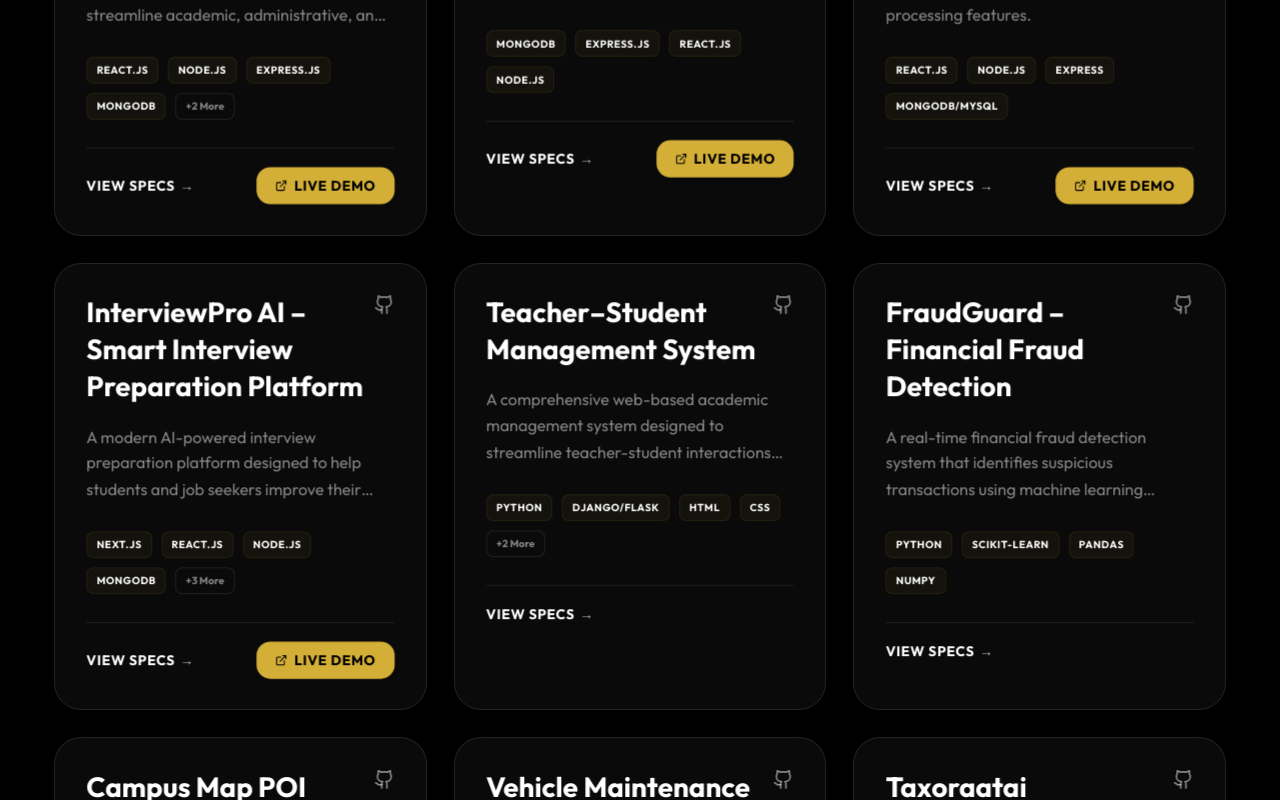
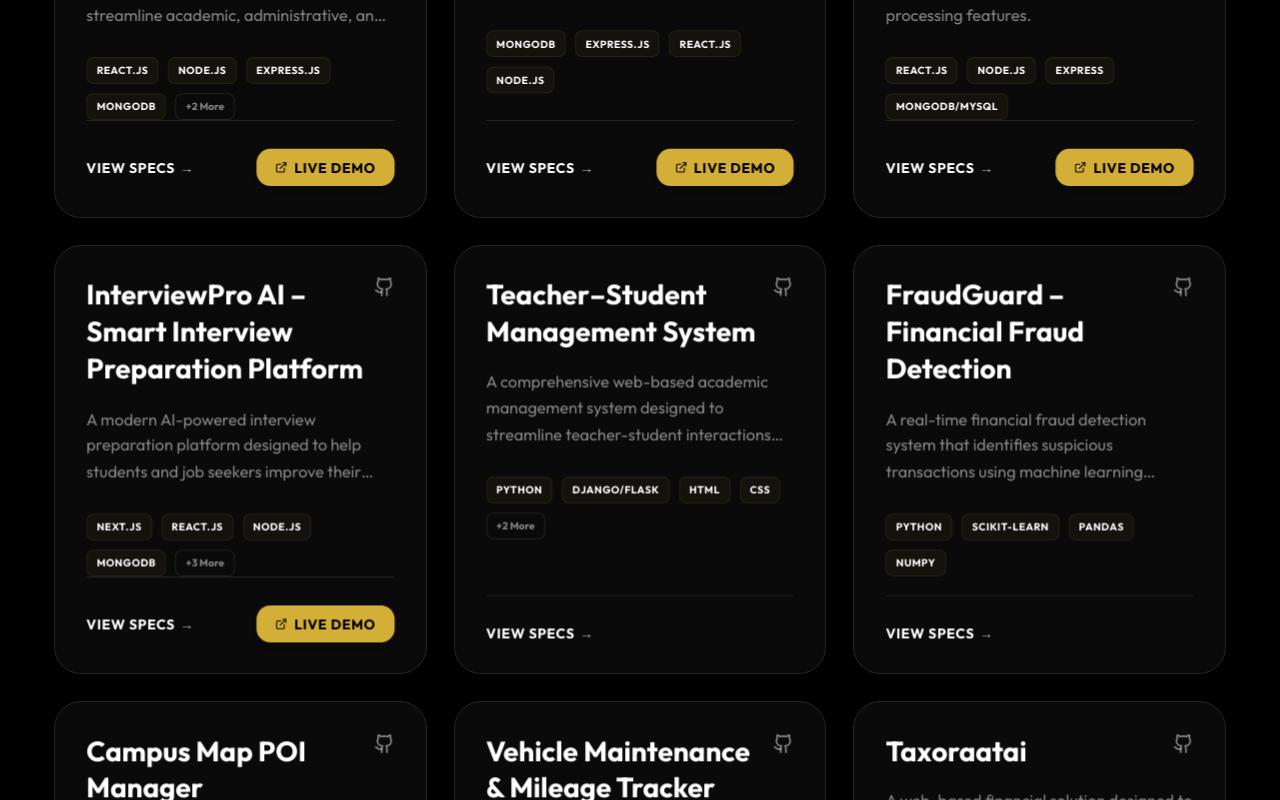
Before and after one commit to danushkumar77/Danuhkumar-s-Protfolio, a React (Vite) app in the folder Danuhkumar-s-Protfolio-main/: page / in a window 1280 px wide. Shown: the part 5620-6420 px from the top of the page. Built offline with nearby package versions, Linux system fonts and the light colour scheme.

Commit message:
align Live Demo and View Specs buttons to bottom of project cards using mt-auto

```diff
--- a/Danuhkumar-s-Protfolio-main/src/pages/Projects.jsx
+++ b/Danuhkumar-s-Protfolio-main/src/pages/Projects.jsx
@@ -267,7 +267,7 @@ export default function Projects() {
                                     )}
                                 </div>
 
-                                <div className="mt-6 pt-4 border-t border-white/5 flex items-center justify-between">
+                                <div className="mt-auto pt-6 border-t border-white/5 flex items-center justify-between">
                                     <span className="text-xs font-bold text-accent-blue uppercase tracking-wider flex items-center gap-1">
                                         View Specs <span className="text-xs opacity-70 group-hover:translate-x-1 transition-transform inline-block">→</span>
                                     </span>
```
